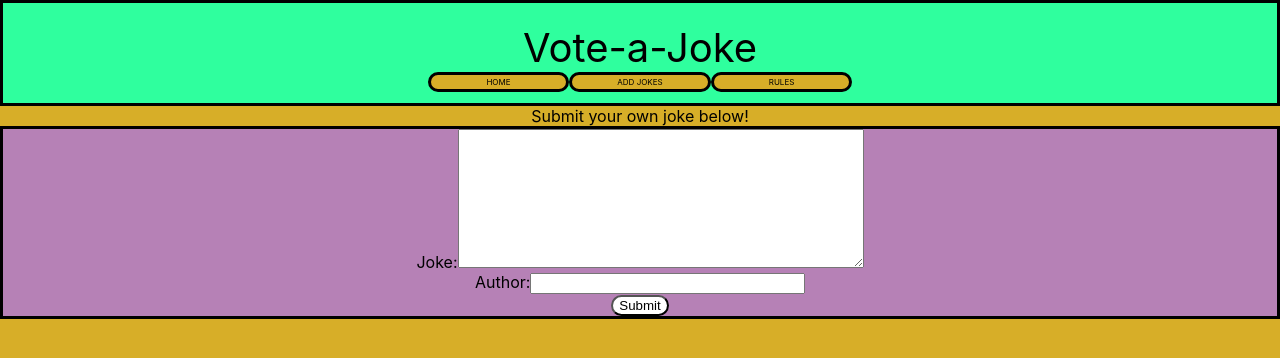
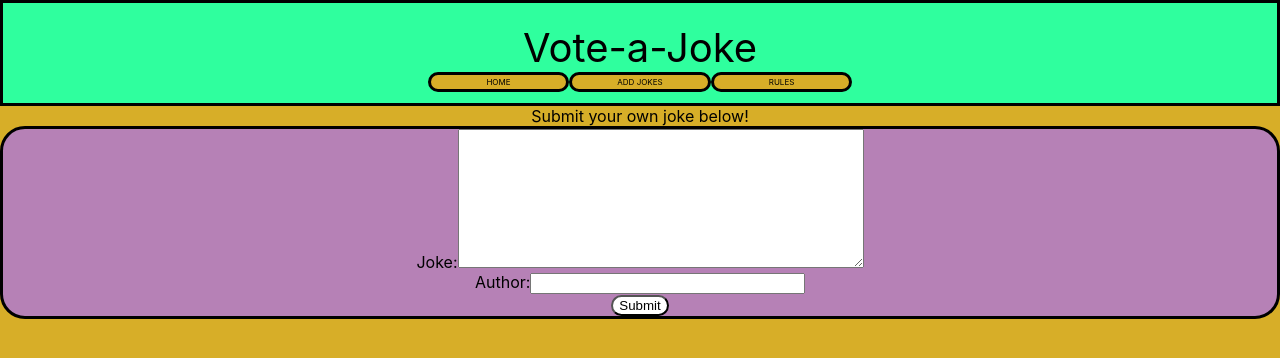
Before and after one commit to michaeljgrieshaber/Code-Jokes, a React (Create React App) app in the folder client/: page /Create in a window 1280 px wide. Shown: the top 358 px of the page. Built offline with nearby package versions, Linux system fonts and the light colour scheme; no server answers.

Commit message:
more rad

```diff
--- a/client/src/App.css
+++ b/client/src/App.css
@@ -91,6 +91,7 @@ body {
 .form {
   background-color: rgb(182, 129, 182);
   border-style: solid;
+  border-radius: 25px;
 }
 
 .jokeInput {
@@ -122,6 +123,8 @@ body {
 .rules {
   background-color: rgb(182, 129, 182);
   border-style: solid;
+  border-radius: 25px;
+
   font-size: 22px;
 }
 
```
